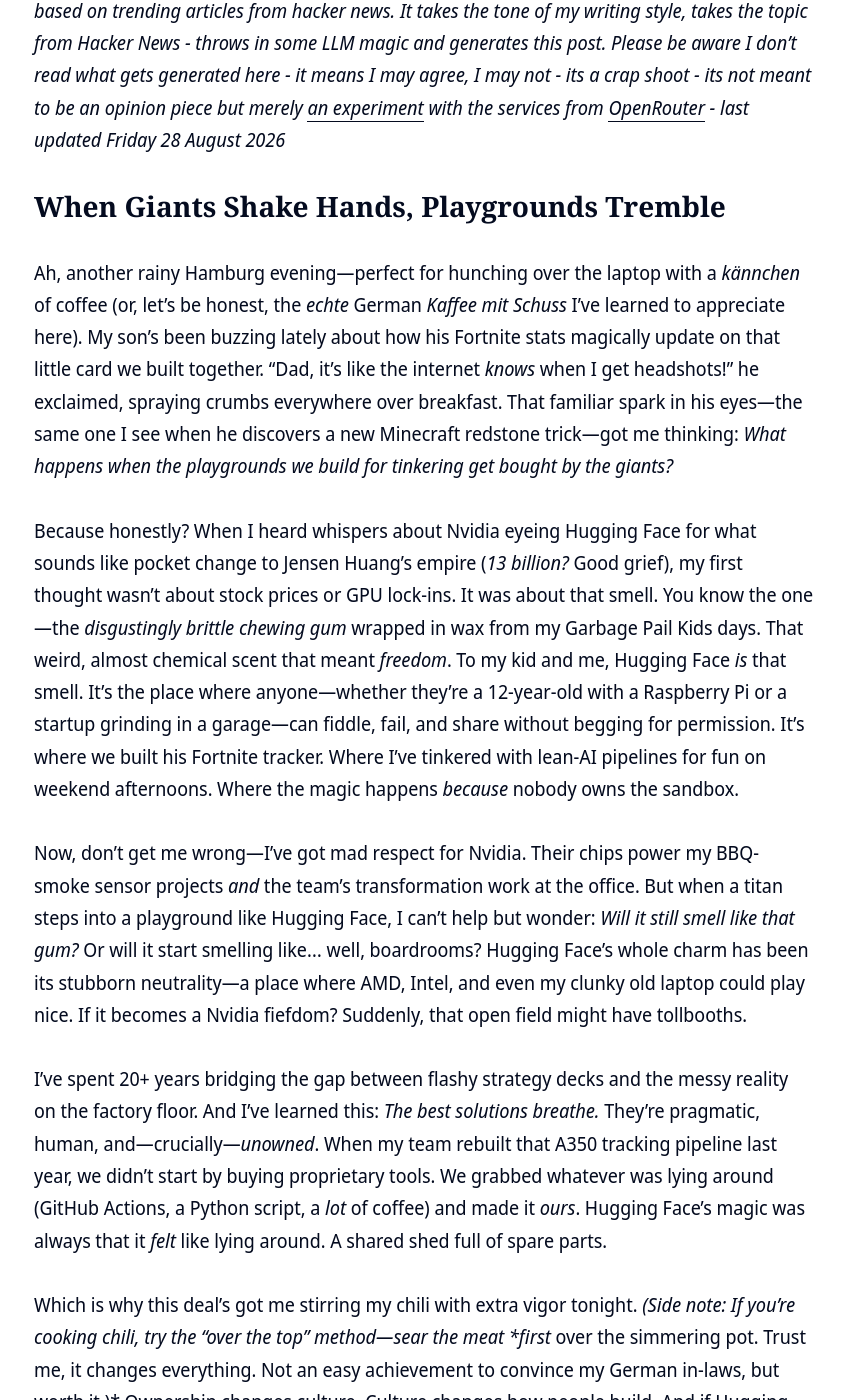
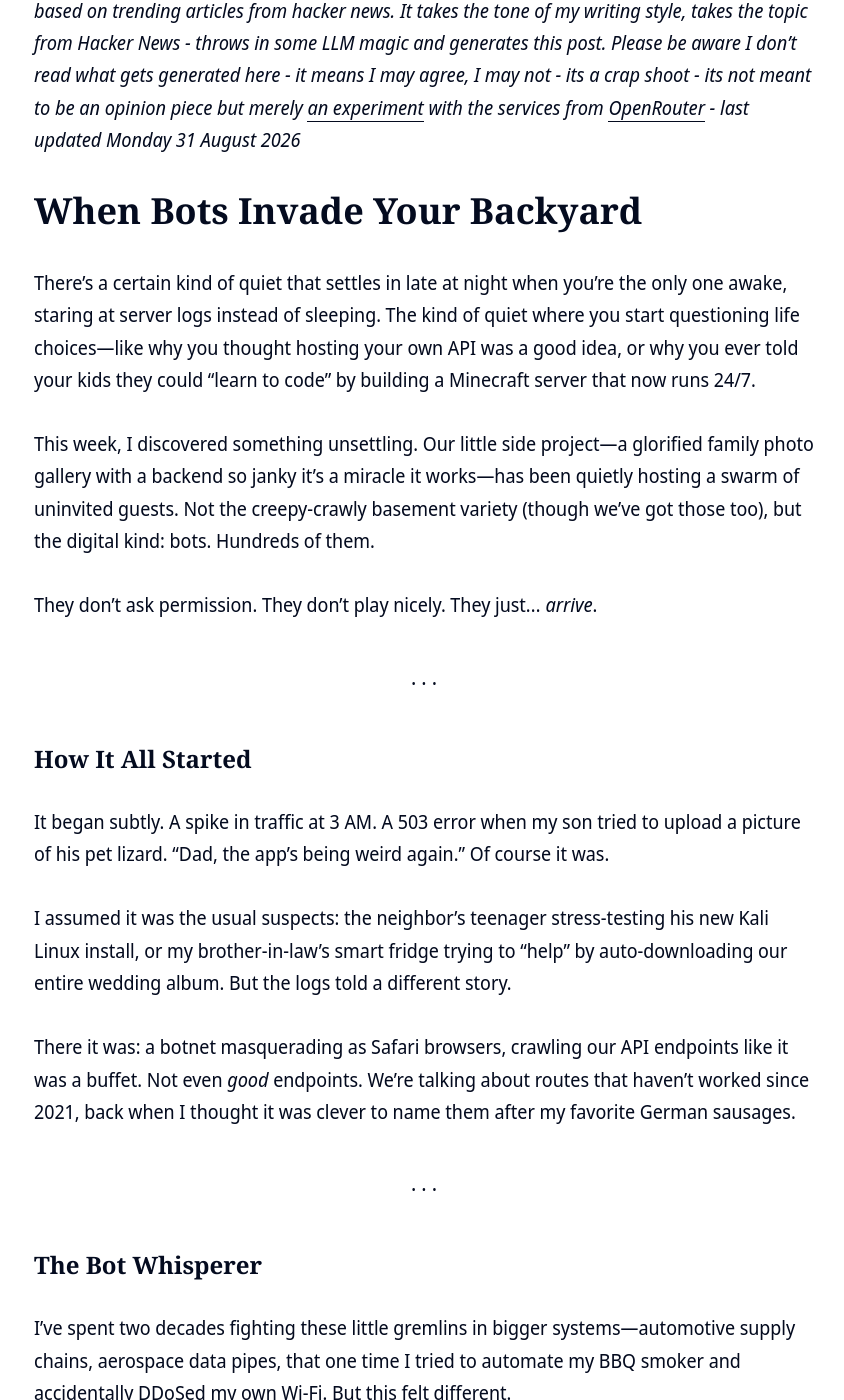
Before and after one commit to clintjb/clintjb.github.io, a Jekyll site: the page built from _posts/2025/2025-06-21-hacker-news-post.md, in a window 1280 px wide and 1400 px high, scrolled down 945 px. Shown: the whole window, without its empty margins (216-1060 px from the left). Built offline with Jekyll 4.4.1, drawn with Linux system fonts in a browser that asks for light colours; nearby versions of some CDN libraries; some of the changed text lies outside the part shown.

Commit message:
Updated Weekly Post

```diff
--- a/_posts/2025/2025-06-21-hacker-news-post.md
+++ b/_posts/2025/2025-06-21-hacker-news-post.md
@@ -11,22 +11,74 @@ image: '/images/posts/2025/weekly.jpg'
 ---
 ![](/images/posts/2025/weekly.jpg)
 
-_⚠️ **THIS POST IS GENERATED WITH LLMs**: This post is newly generated a few times a week based on trending articles from hacker news. It takes the tone of my writing style, takes the topic from Hacker News - throws in some LLM magic and generates this post. Please be aware I don't read what gets generated here - it means I may agree, I may not - its a crap shoot - its not meant to be an opinion piece but merely [an experiment](https://github.com/clintjb/Weekly-Post) with the services from [OpenRouter](https://openrouter.ai) - last updated Friday 28 August 2026_
+_⚠️ **THIS POST IS GENERATED WITH LLMs**: This post is newly generated a few times a week based on trending articles from hacker news. It takes the tone of my writing style, takes the topic from Hacker News - throws in some LLM magic and generates this post. Please be aware I don't read what gets generated here - it means I may agree, I may not - its a crap shoot - its not meant to be an opinion piece but merely [an experiment](https://github.com/clintjb/Weekly-Post) with the services from [OpenRouter](https://openrouter.ai) - last updated Monday 31 August 2026_
 
-## When Giants Shake Hands, Playgrounds Tremble
+# When Bots Invade Your Backyard
 
-Ah, another rainy Hamburg evening—perfect for hunching over the laptop with a *kännchen* of coffee (or, let’s be honest, the *echte* German *Kaffee mit Schuss* I’ve learned to appreciate here). My son’s been buzzing lately about how his Fortnite stats magically update on that little card we built together. "Dad, it’s like the internet *knows* when I get headshots!" he exclaimed, spraying crumbs everywhere over breakfast. That familiar spark in his eyes—the same one I see when he discovers a new Minecraft redstone trick—got me thinking: *What happens when the playgrounds we build for tinkering get bought by the giants?*
+There’s a certain kind of quiet that settles in late at night when you’re the only one awake, staring at server logs instead of sleeping. The kind of quiet where you start questioning life choices—like why you thought hosting your own API was a good idea, or why you ever told your kids they could “learn to code” by building a Minecraft server that now runs 24/7.
 
-Because honestly? When I heard whispers about Nvidia eyeing Hugging Face for what sounds like pocket change to Jensen Huang’s empire (*13 billion?* Good grief), my first thought wasn’t about stock prices or GPU lock-ins. It was about that smell. You know the one—the *disgustingly brittle chewing gum* wrapped in wax from my Garbage Pail Kids days. That weird, almost chemical scent that meant *freedom*. To my kid and me, Hugging Face *is* that smell. It’s the place where anyone—whether they’re a 12-year-old with a Raspberry Pi or a startup grinding in a garage—can fiddle, fail, and share without begging for permission. It’s where we built his Fortnite tracker. Where I’ve tinkered with lean-AI pipelines for fun on weekend afternoons. Where the magic happens *because* nobody owns the sandbox.
+This week, I discovered something unsettling. Our little side project—a glorified family photo gallery with a backend so janky it’s a miracle it works—has been quietly hosting a swarm of uninvited guests. Not the creepy-crawly basement variety (though we’ve got those too), but the digital kind: bots. Hundreds of them.
 
-Now, don’t get me wrong—I’ve got mad respect for Nvidia. Their chips power my BBQ-smoke sensor projects *and* the team’s transformation work at the office. But when a titan steps into a playground like Hugging Face, I can’t help but wonder: *Will it still smell like that gum?* Or will it start smelling like… well, boardrooms? Hugging Face’s whole charm has been its stubborn neutrality—a place where AMD, Intel, and even my clunky old laptop could play nice. If it becomes a Nvidia fiefdom? Suddenly, that open field might have tollbooths.
+They don’t ask permission. They don’t play nicely. They just… *arrive*.
 
-I’ve spent 20+ years bridging the gap between flashy strategy decks and the messy reality on the factory floor. And I’ve learned this: *The best solutions breathe.* They’re pragmatic, human, and—crucially—*unowned*. When my team rebuilt that A350 tracking pipeline last year, we didn’t start by buying proprietary tools. We grabbed whatever was lying around (GitHub Actions, a Python script, a *lot* of coffee) and made it *ours*. Hugging Face’s magic was always that it *felt* like lying around. A shared shed full of spare parts.
+---
 
-Which is why this deal’s got me stirring my chili with extra vigor tonight. *(Side note: If you’re cooking chili, try the “over the top” method—sear the meat *first* over the simmering pot. Trust me, it changes everything. Not an easy achievement to convince my German in-laws, but worth it.)* Ownership changes culture. Culture changes how people build. And if Hugging Face stops feeling like a communal shed and starts feeling like a showroom… well, where do the tinkerers go next?
+### How It All Started
 
-Funny how my son’s weekend project ties into all this. He didn’t care about valuation multiples when we set up that API call—he cared that his *stats felt alive*. That’s the heartbeat of open ecosystems. Lose that, and you’ve got a museum, not a playground.
+It began subtly. A spike in traffic at 3 AM. A 503 error when my son tried to upload a picture of his pet lizard. “Dad, the app’s being weird again.” Of course it was.
 
-Anyway—back to monitoring his Fortnite kills while this chili simmers. If Nvidia closes this deal, I hope they remember: giants aren’t built by swallowing playgrounds. They’re built by kids who grew up *playing* in them. Now if you’ll excuse me, my laptop’s steaming up from the kitchen humidity, and I’ve got a date with a quiet whisky. Some traditions—like reflecting on what *really* powers innovation—should never get acquired.
+I assumed it was the usual suspects: the neighbor’s teenager stress-testing his new Kali Linux install, or my brother-in-law’s smart fridge trying to “help” by auto-downloading our entire wedding album. But the logs told a different story.
 
-*P.S. If you’ve got a kid (or inner kid) tinkering with APIs, drop me a line. Let’s keep the shed doors open. 🌮*
+There it was: a botnet masquerading as Safari browsers, crawling our API endpoints like it was a buffet. Not even *good* endpoints. We’re talking about routes that haven’t worked since 2021, back when I thought it was clever to name them after my favorite German sausages.
+
+---
+
+### The Bot Whisperer
+
+I’ve spent two decades fighting these little gremlins in bigger systems—automotive supply chains, aerospace data pipes, that one time I tried to automate my BBQ smoker and accidentally DDoSed my own Wi-Fi. But this felt different.
+
+At first, I tried the classics:
+- **Rate limiting** – Like yelling at raccoons in your trash can. Temporarily satisfying, but they’ll be back.
+- **IP blocking** – About as effective as a screen door on a submarine.
+- **CAPTCHAs** – My personal favorite until the day I realized solving “click all squares with crosswalks” is harder than trigonometry.
+
+Then I got creative.
+
+I built a honeypot. Just a simple one—a fake endpoint that returns 42 lines of Shakespearean insults when accessed. Within hours, it was flooded with requests. Turns out, bots love Shakespeare.
+
+---
+
+### Lessons from the Trenches
+
+Here’s the thing about bots: they’re just reflections of us. Lazy. Opportunistic. They take the easy path because why wouldn’t they? If your backend serves data without asking questions, they’ll drink from that firehose until it dries up.
+
+What surprised me wasn’t their persistence—it was their *ingenuity*. One bot even spoofed a user-agent string from my wife’s phone. I half-expected it to send a fake text saying “Hey, just checking the baby monitor feed.”
+
+This isn’t just a tech problem. It’s a cultural one. We’ve built a world where every connected device is either a customer, a spy, or both. My son’s “coding project” now includes lessons on digital hygiene—like teaching a kid to lock the front door before they start drawing on the walls.
+
+---
+
+### The Bigger Picture
+
+There’s a parallel here with something I wrote about years ago: lean thinking in digital chaos. The core principle remains—eliminate waste, focus on value. But now the waste isn’t just inefficient workflows. It’s *computational waste*.
+
+Every CPU cycle spent authenticating a bot is a cycle stolen from someone trying to upload a photo of their toddler’s first steps. Every API call fended off is a reminder that the internet’s original sin was assuming everyone would play fair.
+
+---
+
+### What’s Next?
+
+I’m making peace with the fact that this battle never ends. But I’ve picked up a few tricks:
+- Serve JSON with a sprinkle of theater: Add headers that scream “X-ROBOTS-NOPE: noindex, nope, no bots”
+- Obfuscate endpoints like they’re my grandma’s cookie recipe
+- Charge microtransactions in compute cycles (more metaphorical than blockchain, but hey—ideas are welcome)
+
+Last night, my son asked why we don’t “just move everything to the cloud.” I laughed, then froze when I realized he meant AWS, not Minecraft’s Ender Dragon.
+
+Maybe the answer isn’t running away from the bots, but learning to live with them. Like how we keep a dedicated server for scrapers to feed on—call it a digital food pyramid. Let them get fat on garbage while we protect the good stuff.
+
+Or maybe I’ll just go back to building BBQ smokers that don’t threaten the internet.
+
+One crisis at a time. 🍖
+
+*P.S. If you’re reading this, bot from IP 185.212.71.119—yes, I know you’re there. Make yourself useful and solve this CAPTCHA: prove you’re not a raccoon.*
```
Also changed, not shown: images/posts/2025/weekly.jpg.
